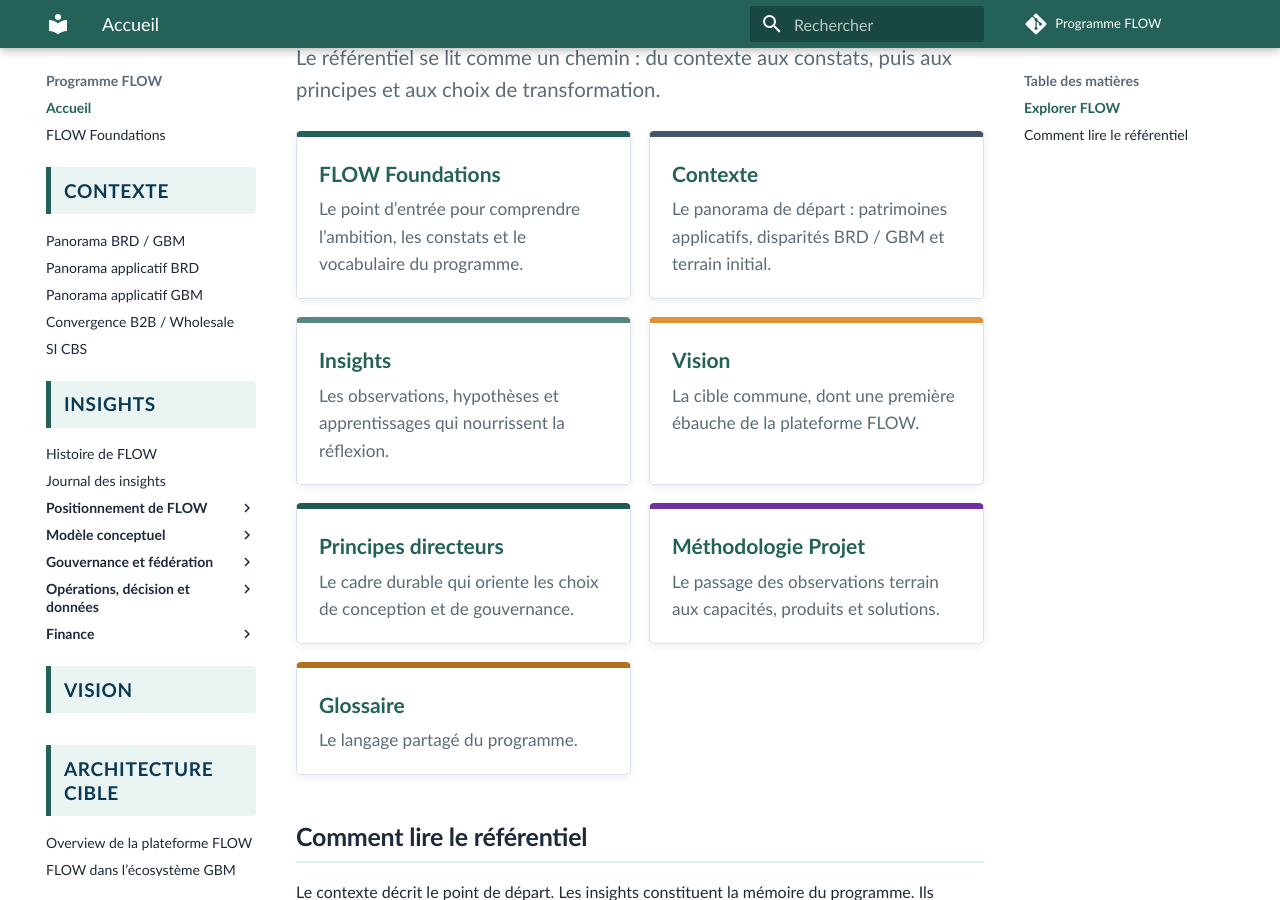
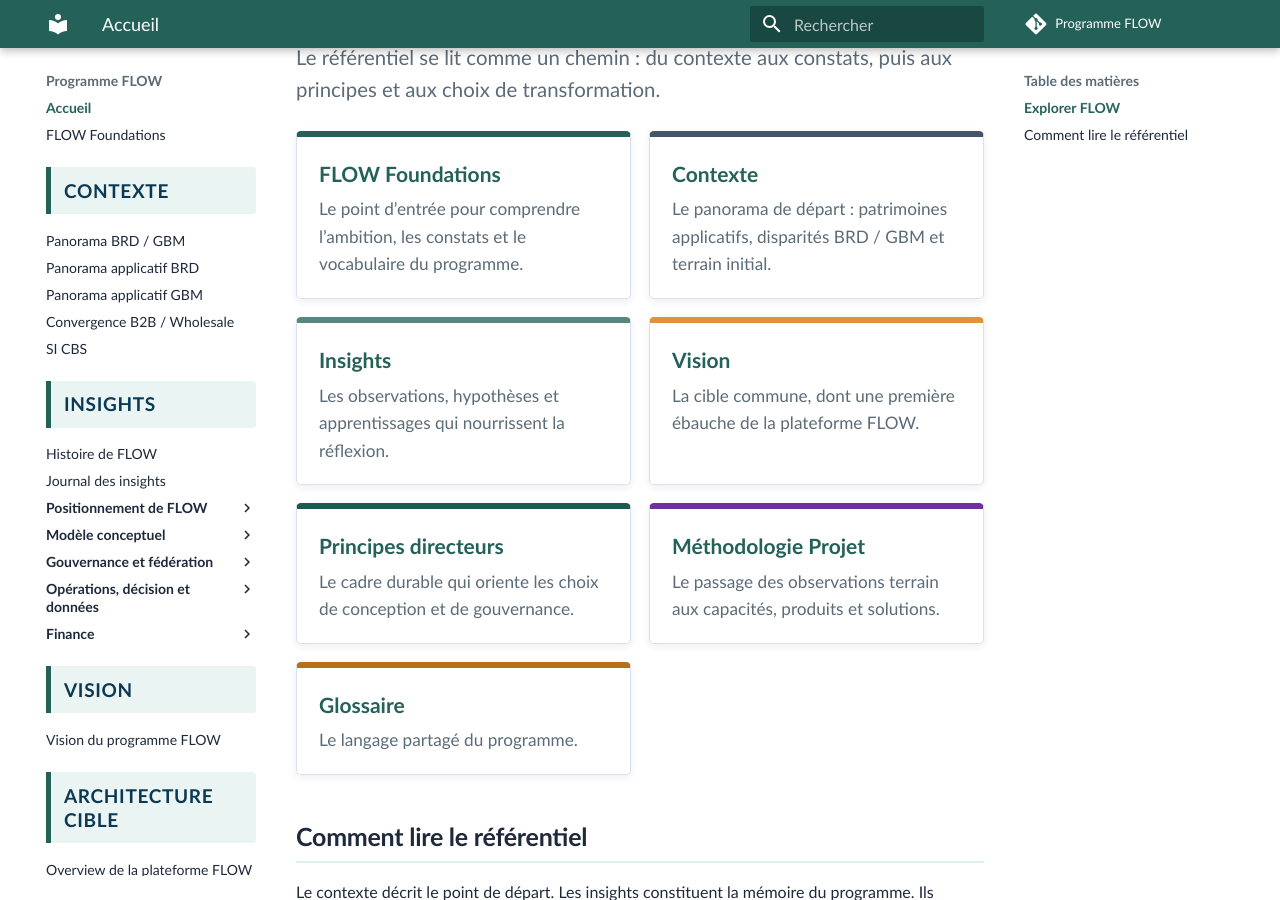
Before and after one commit to laurent-sintes/FLOW-Program, an MkDocs documentation site: the page built from docs/index.md, in a window 1280 px wide and 900 px high, scrolled down 504 px. Built offline with MkDocs 1.6.1 and Material for MkDocs 9.7.7, drawn with Linux system fonts in a browser that asks for light colours; comment, search, counter and statistics services are not loaded.

Commit message:
Add dedicated FLOW vision page under Vision section

```diff
--- a/mkdocs.yml
+++ b/mkdocs.yml
@@ -58,7 +58,8 @@ nav:
           - Convergence Finance et adhérence FLOW: insights/convergence-finance-adherence-flow.md
           - "Facturation : un assemblage de responsabilités": insights/facturation-capacite-documentaire-transverse.md
   - Vision:
-      - La vision: architecture-entreprise/vision/index.md
+      - Repères: architecture-entreprise/vision/index.md
+      - Vision du programme FLOW: architecture-entreprise/vision/vision-programme-flow.md
   - Architecture cible:
       - Repères: architecture-cible/index.md
       - Overview de la plateforme FLOW: architecture-cible/overview-plateforme-flow.md
```
